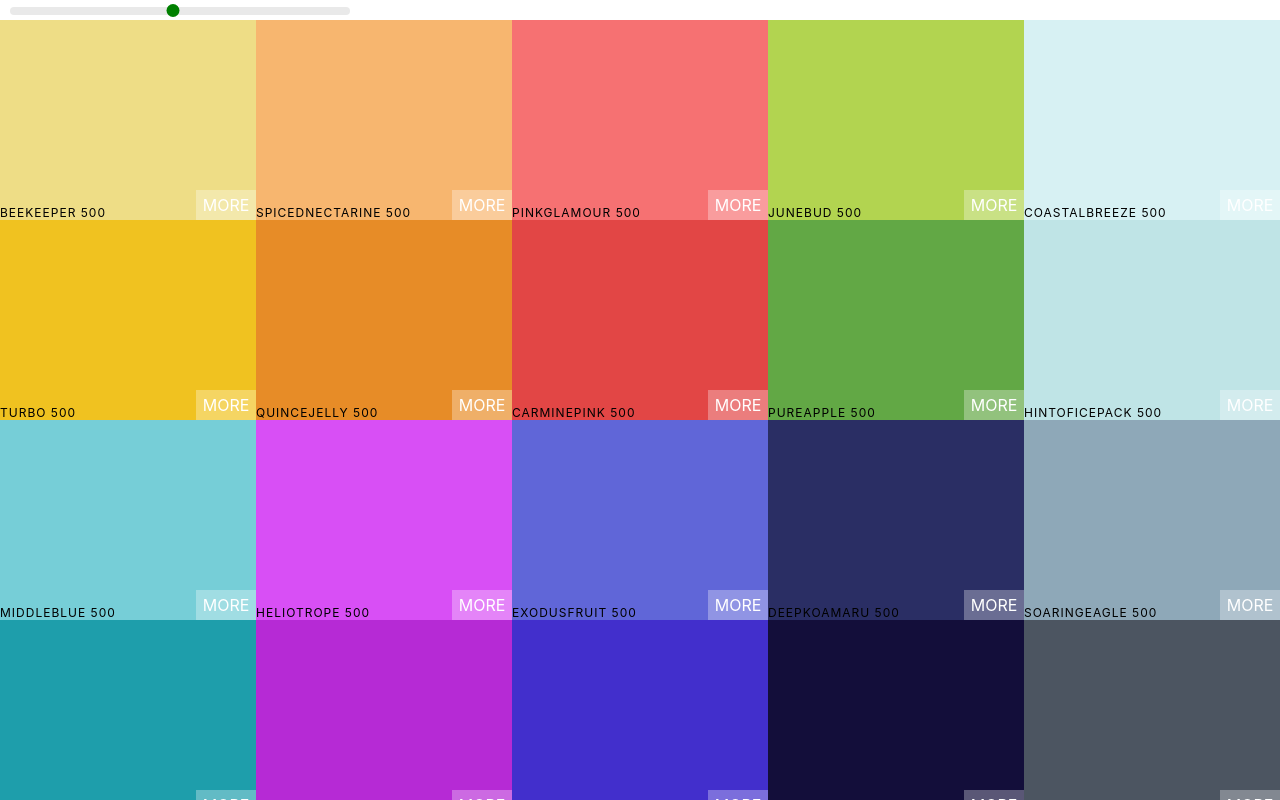
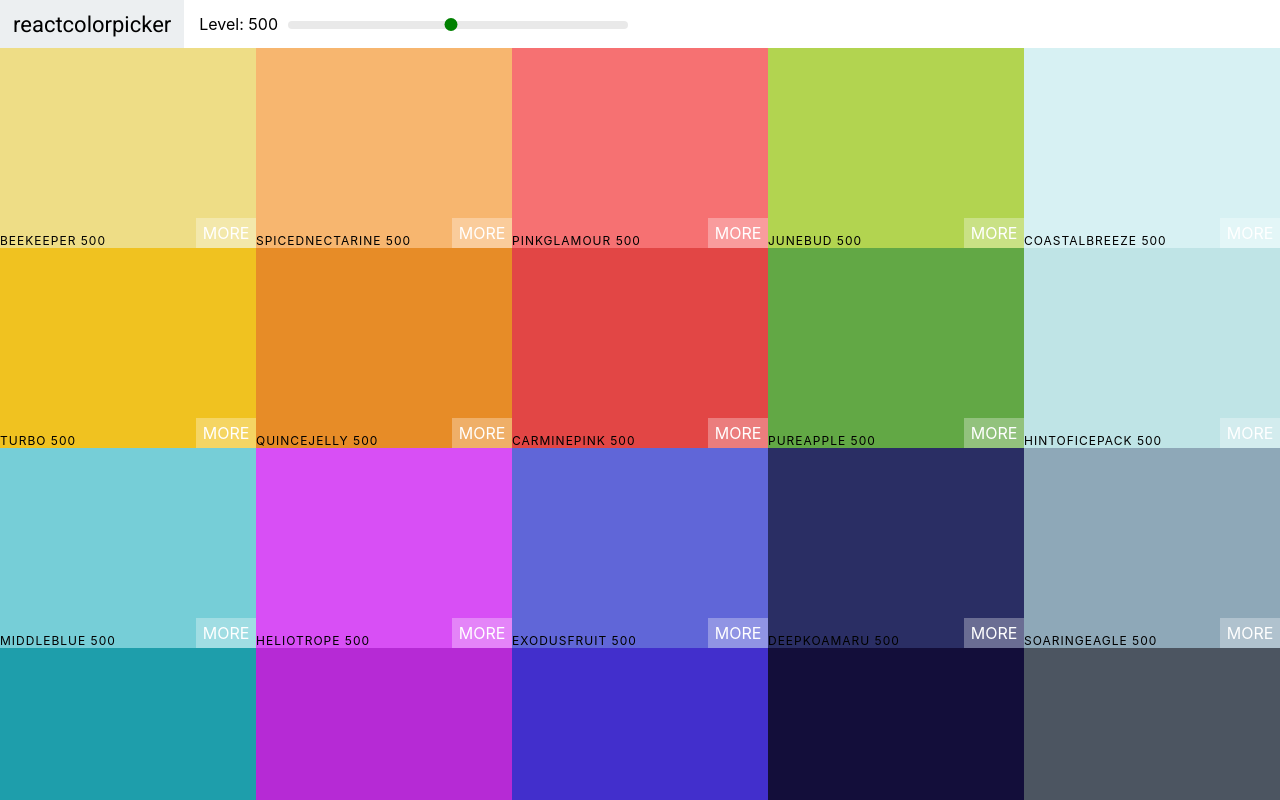
Before and after one commit to ChrisEski/react-colors, a React (Create React App) app: page / in a window 1280 px wide. Built offline with nearby package versions, Linux system fonts and the light colour scheme.

Commit message:
Add Navbar and Font

```diff
--- /dev/null
+++ b/src/Components/Navbar.js
@@ -0,0 +1,32 @@
+import React, { Component } from "react";
+import Slider from "rc-slider";
+import "rc-slider/assets/index.css";
+import "../Styles/Navbar.css";
+
+class Navbar extends Component {
+  state = {};
+  render() {
+    const { level, changeLevel } = this.props;
+    return (
+      <header className="Navbar">
+        <div className="logo">
+          <a href="#">reactcolorpicker</a>
+        </div>
+        <div className="slider-container">
+          <span>Level: {level}</span>
+          <div className="slider">
+            <Slider
+              defaultValue={level}
+              min={100}
+              max={900}
+              step={100}
+              onAfterChange={changeLevel}
+            />
+          </div>
+        </div>
+      </header>
+    );
+  }
+}
+
+export default Navbar;
--- a/src/Components/Palette.js
+++ b/src/Components/Palette.js
@@ -1,6 +1,5 @@
 import React, { Component } from "react";
-import Slider from "rc-slider";
-import "rc-slider/assets/index.css";
+import Navbar from "./Navbar";
 import ColorBox from "./ColorBox";
 import "../Styles/Palette.css";
 
@@ -25,16 +24,7 @@
 
     return (
       <div className="Palette">
-        <div className="slider">
-          <Slider
-            defaultValue={level}
-            min={100}
-            max={900}
-            step={100}
-            onAfterChange={this.changeLevel}
-          />
-        </div>
-        {/* TODO: Navbar goes here */}
+        <Navbar level={level} changeLevel={this.changeLevel} />
         <div className="Palette-colors">{colorBoxes}</div>
         {/* TODO: Footer goes here */}
       </div>
--- /dev/null
+++ b/src/Styles/Navbar.css
@@ -0,0 +1,51 @@
+.Navbar {
+  display: flex;
+  align-items: center;
+  justify-content: flex-start;
+  height: 6vh;
+}
+
+.logo {
+  margin-right: 15px;
+  padding: 0 13px;
+  font-size: 22px;
+  background-color: #eceff1;
+  font-family: "Roboto", sans-serif;
+  height: 100%;
+  display: flex;
+  align-items: center;
+  justify-content: center;
+}
+
+.logo a {
+  text-decoration: none;
+  color: black;
+}
+
+.slider {
+  width: 340px;
+  margin: 0 10px;
+  display: inline-block;
+}
+
+.rc-slider-track {
+  background-color: transparent;
+}
+
+.rc-slider-rail {
+  height: 8px;
+}
+
+.rc-slider-handle,
+.rc-slider-handle:active,
+.rc-slider-handle:hover,
+.rc-slider-handle:focus {
+  background-color: green;
+  outline: none;
+  border: none;
+  box-shadow: none;
+  width: 13px;
+  height: 13px;
+  margin-left: -7px;
+  margin-top: -3px;
+}
--- a/src/Styles/Palette.css
+++ b/src/Styles/Palette.css
@@ -9,31 +9,3 @@
   width: 100%;
   height: 100%;
 }
-
-.slider {
-  width: 340px;
-  margin: 0 10px;
-  display: inline-block;
-}
-
-.rc-slider-track {
-  background-color: transparent;
-}
-
-.rc-slider-rail {
-  height: 8px;
-}
-
-.rc-slider-handle,
-.rc-slider-handle:active,
-.rc-slider-handle:hover,
-.rc-slider-handle:focus {
-  background-color: green;
-  outline: none;
-  border: none;
-  box-shadow: none;
-  width: 13px;
-  height: 13px;
-  margin-left: -7px;
-  margin-top: -3px;
-}
--- a/src/index.css
+++ b/src/index.css
@@ -1,13 +1,15 @@
+@import url("https://fonts.googleapis.com/css2?family=Roboto:wght@100;300;400;500;700;900&display=swap");
+
 body {
   margin: 0;
-  font-family: -apple-system, BlinkMacSystemFont, 'Segoe UI', 'Roboto', 'Oxygen',
-    'Ubuntu', 'Cantarell', 'Fira Sans', 'Droid Sans', 'Helvetica Neue',
+  font-family: -apple-system, BlinkMacSystemFont, "Segoe UI", "Roboto", "Oxygen",
+    "Ubuntu", "Cantarell", "Fira Sans", "Droid Sans", "Helvetica Neue",
     sans-serif;
   -webkit-font-smoothing: antialiased;
   -moz-osx-font-smoothing: grayscale;
 }
 
 code {
-  font-family: source-code-pro, Menlo, Monaco, Consolas, 'Courier New',
+  font-family: source-code-pro, Menlo, Monaco, Consolas, "Courier New",
     monospace;
 }
```
